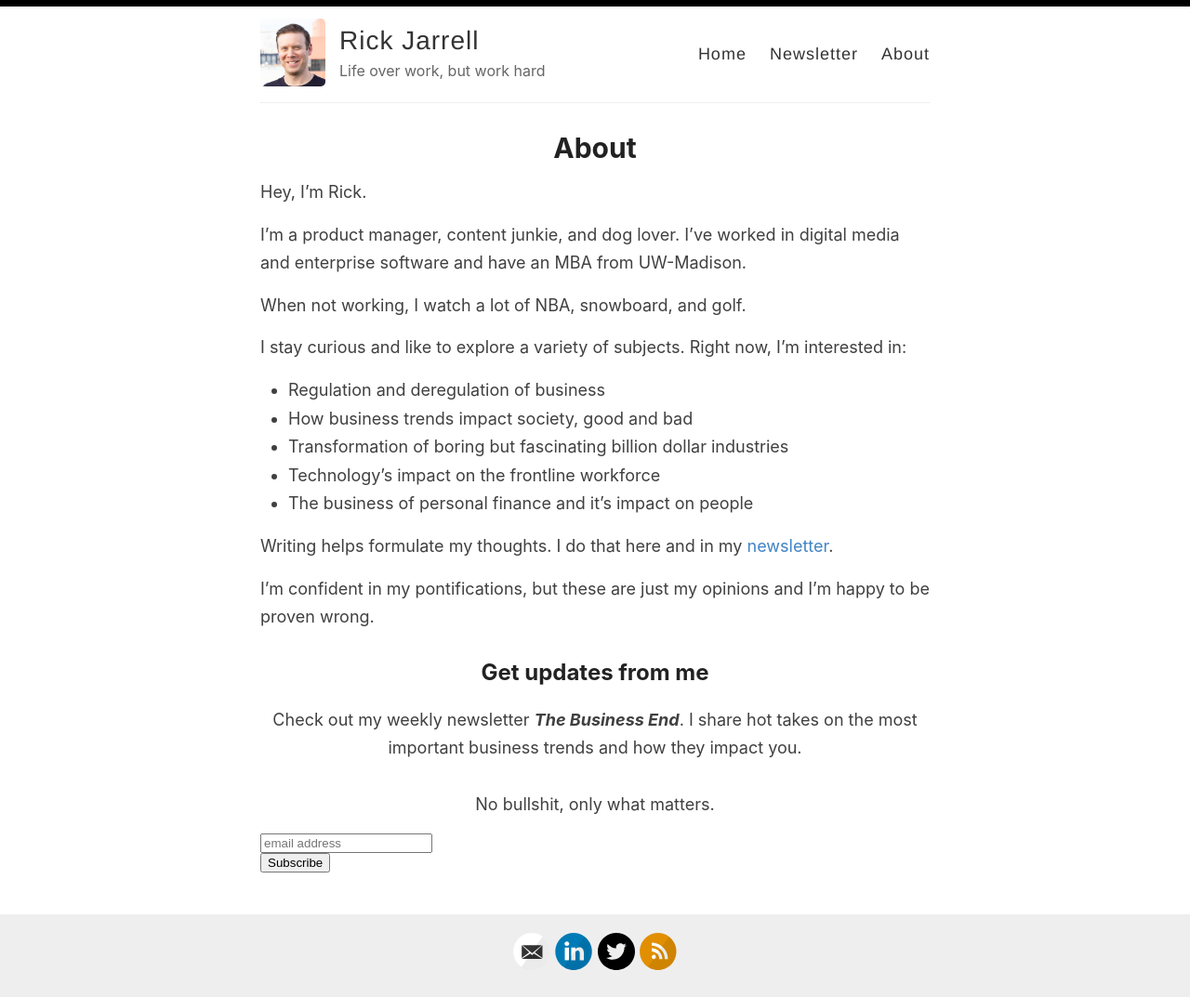
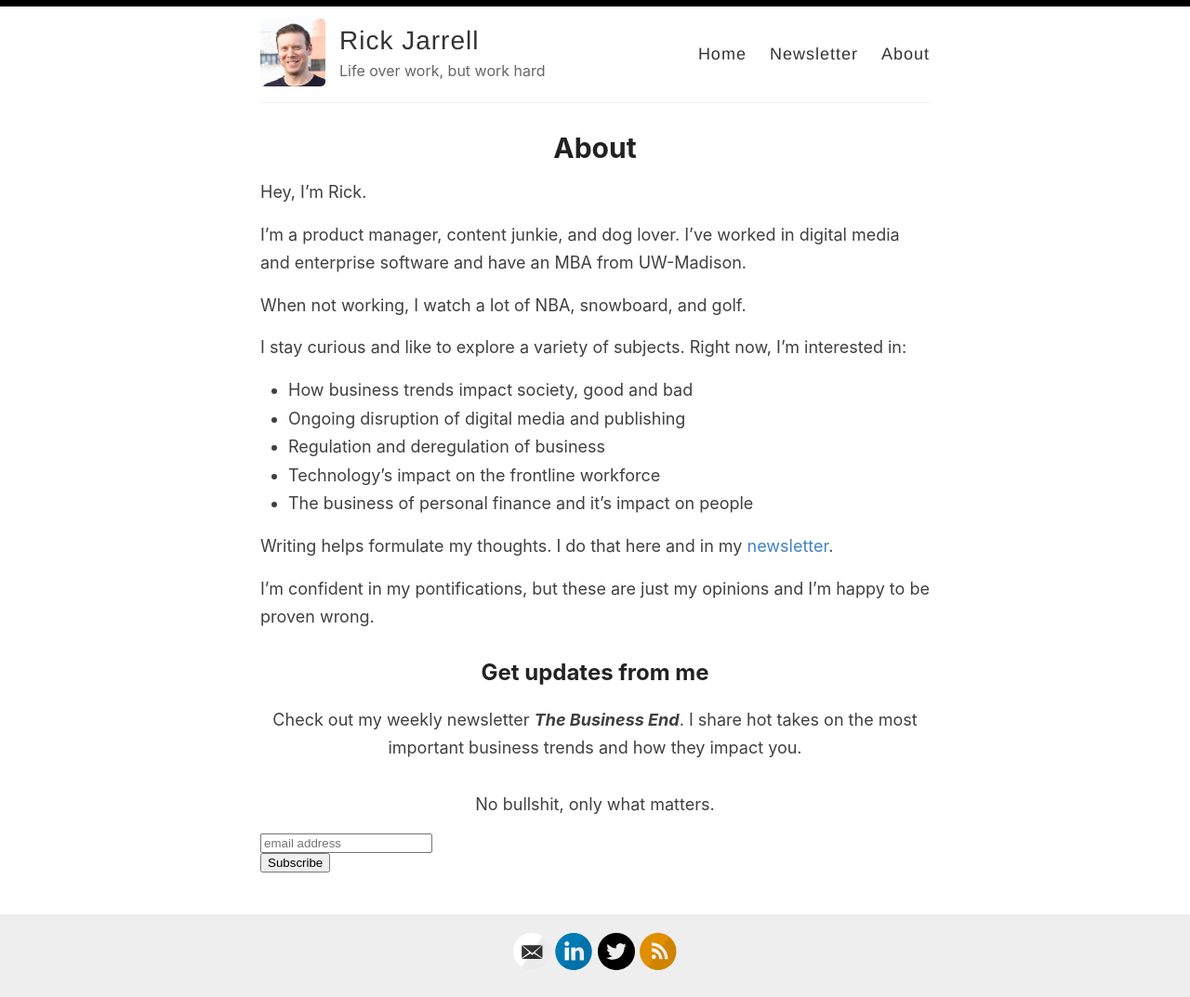
Before and after one commit to rickjarrell/backupblog, a Jekyll site: the page built from _pages/about.md, in a window 1280 px wide. Shown: the whole page at 93% size. Built offline with Jekyll 4.4.1, drawn with Linux system fonts in a browser that asks for light colours; comment, search, counter and statistics services are not loaded.

Commit message:
Update about.md

```diff
--- a/_pages/about.md
+++ b/_pages/about.md
@@ -12,9 +12,9 @@ When not working, I watch a lot of NBA, snowboard, and golf.
 
 I stay curious and like to explore a variety of subjects. Right now, I'm interested in:
 
+- How business trends impact society, good and bad
+- Ongoing disruption of digital media and publishing
 - Regulation and deregulation of business
-- How business trends impact society, good and bad
-- Transformation of boring but fascinating billion dollar industries
 - Technology’s impact on the frontline workforce
 - The business of personal finance and it’s impact on people
 
```
